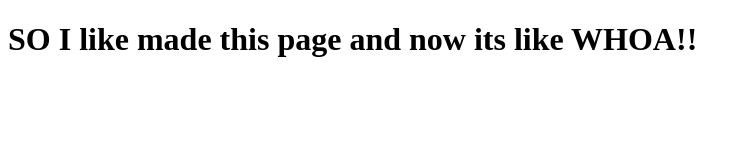
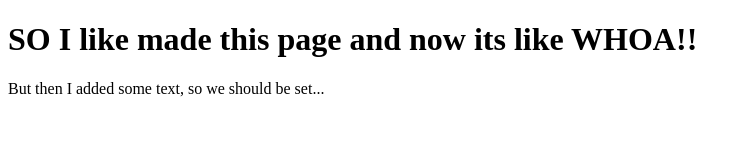
Before and after one commit to laurendimitra/classapp2, a plain HTML site: page this-html-i-added.html in a window 1280 px wide. Shown: the whole page, without its empty margins (0-750 px from the left). Drawn offline with Linux system fonts and the light colour scheme.

Commit message:
Hey commit pull

```diff
--- a/this-html-i-added.html
+++ b/this-html-i-added.html
@@ -10,6 +10,9 @@
 
 <body>
     <h1>SO I like made this page and now its like WHOA!!</h1>
+
+    <p>But then I added some text, so we should be set...</p>
 </body>
 
+
 </html>
```
